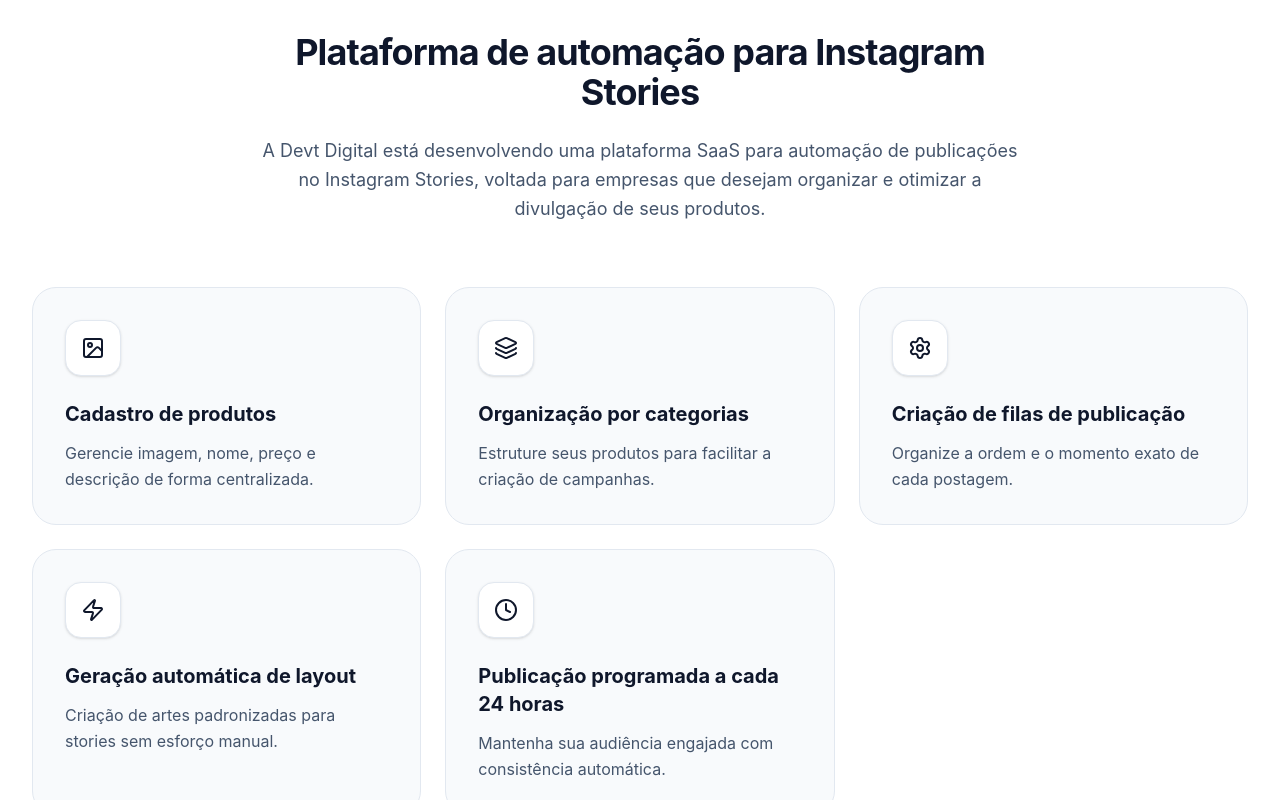
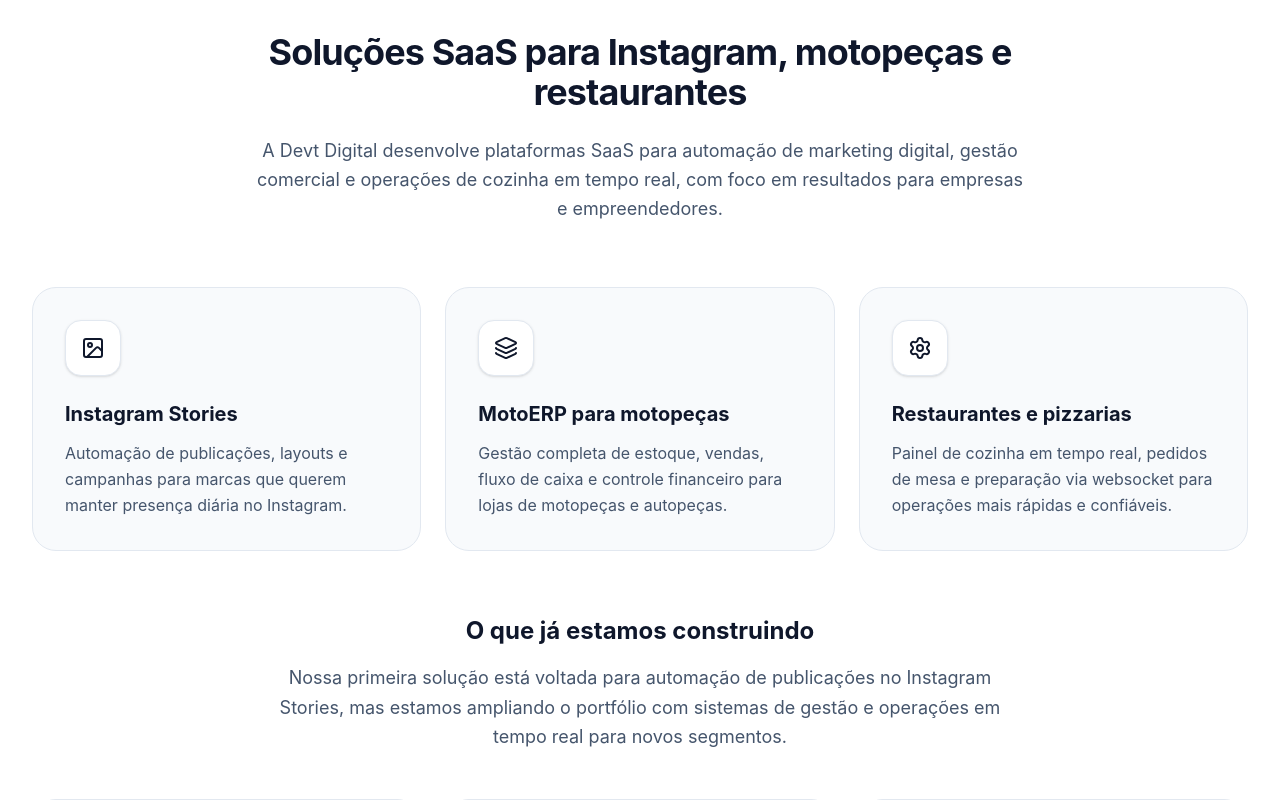
Before and after one commit to thiagoleites/dvt-emp, a Nuxt app: page / in a window 1280 px wide. Shown: the part 1400-2200 px from the top of the page. Built offline with nearby package versions, Linux system fonts and the light colour scheme; no server answers.

Commit message:
feat: Update FAQ and platform offerings, enhance SEO metadata for index page

```diff
--- a/app/components/Faq.vue
+++ b/app/components/Faq.vue
@@ -18,6 +18,10 @@
   {
     question: "Quais dados são usados?",
     answer: "Utilizamos apenas os dados fornecidos no cadastro dos produtos (imagens, nomes, preços e descrições) e as permissões básicas necessárias para realizar a publicação na sua conta comercial."
+  },
+  {
+    question: "Vocês desenvolvem outras soluções além do Instagram?",
+    answer: "Sim. A Devt Digital desenvolve também sistemas de gestão para motopeças e autopeças e plataformas para restaurantes e pizzarias, incluindo painel de cozinha e pedidos em tempo real via websocket."
   },
   {
     question: "Quando será aberto ao público?",
--- a/app/components/Plataforma.vue
+++ b/app/components/Plataforma.vue
@@ -1,5 +1,23 @@
 <script setup lang="ts">
 import { Image as ImageIcon, Layers, Settings, Zap, Clock, ShieldCheck } from 'lucide-vue-next'
+
+const offerings = [
+  {
+    icon: ImageIcon,
+    title: "Instagram Stories",
+    description: "Automação de publicações, layouts e campanhas para marcas que querem manter presença diária no Instagram."
+  },
+  {
+    icon: Layers,
+    title: "MotoERP para motopeças",
+    description: "Gestão completa de estoque, vendas, fluxo de caixa e controle financeiro para lojas de motopeças e autopeças."
+  },
+  {
+    icon: Settings,
+    title: "Restaurantes e pizzarias",
+    description: "Painel de cozinha em tempo real, pedidos de mesa e preparação via websocket para operações mais rápidas e confiáveis."
+  }
+]
 
 const features = [
   {
@@ -34,9 +52,26 @@
   <section id="plataforma" class="py-24 bg-white">
     <div class="max-w-7xl mx-auto px-4 sm:px-6 lg:px-8">
       <div class="text-center max-w-3xl mx-auto mb-16">
-        <h2 class="text-3xl lg:text-4xl font-bold text-slate-900 tracking-tight">Plataforma de automação para Instagram Stories</h2>
+        <h2 class="text-3xl lg:text-4xl font-bold text-slate-900 tracking-tight">Soluções SaaS para Instagram, motopeças e restaurantes</h2>
         <p class="mt-6 text-lg text-slate-600 leading-relaxed">
-          A Devt Digital está desenvolvendo uma plataforma SaaS para automação de publicações no Instagram Stories, voltada para empresas que desejam organizar e otimizar a divulgação de seus produtos.
+          A Devt Digital desenvolve plataformas SaaS para automação de marketing digital, gestão comercial e operações de cozinha em tempo real, com foco em resultados para empresas e empreendedores.
+        </p>
+      </div>
+
+      <div class="grid md:grid-cols-2 lg:grid-cols-3 gap-6 mb-16">
+        <div v-for="(offering, index) in offerings" :key="index" class="p-8 rounded-3xl border border-slate-200 bg-slate-50 hover:bg-white hover:shadow-lg transition-all duration-300 group">
+          <div class="w-14 h-14 bg-white rounded-2xl flex items-center justify-center mb-6 border border-slate-200 shadow-sm group-hover:scale-110 transition-transform duration-300">
+            <component :is="offering.icon" class="w-6 h-6 text-slate-900" />
+          </div>
+          <h3 class="text-xl font-bold text-slate-900 mb-3">{{ offering.title }}</h3>
+          <p class="text-slate-600 leading-relaxed">{{ offering.description }}</p>
+        </div>
+      </div>
+
+      <div class="text-center max-w-3xl mx-auto mb-12">
+        <h3 class="text-2xl font-bold text-slate-900 mb-4">O que já estamos construindo</h3>
+        <p class="text-slate-600 text-lg leading-relaxed">
+          Nossa primeira solução está voltada para automação de publicações no Instagram Stories, mas estamos ampliando o portfólio com sistemas de gestão e operações em tempo real para novos segmentos.
         </p>
       </div>
 
@@ -58,7 +93,7 @@
           </div>
           <h3 class="text-2xl font-bold text-white mb-4">Uso atual</h3>
           <p class="text-slate-300 text-lg max-w-3xl mx-auto leading-relaxed">
-            Em fase de validação interna com a marca <strong class="text-white font-semibold">Toda Diva – Moda Feminina</strong> (do mesmo grupo empresarial), utilizando apenas dados e conta comercial autorizada.
+            Em fase de validação interna com a marca <strong class="text-white font-semibold">Toda Diva – Moda Feminina</strong> (do mesmo grupo empresarial), utilizando apenas dados e conta comercial autorizada. Ao mesmo tempo, já estamos desenvolvendo também MotoERP para peças e sistemas para restaurantes/pizzarias.
           </p>
         </div>
       </div>
--- a/app/pages/index.vue
+++ b/app/pages/index.vue
@@ -1,8 +1,8 @@
 <script setup lang="ts">
 useHead({
-  title: 'Devt Digital - Automação de Publicações e Integrações SaaS',
+  title: 'Devt Digital - Soluções SaaS para Instagram, MotoERP e Restaurantes',
   meta: [
-    { name: 'description', content: 'Devt Digital oferece soluções SaaS para automação de publicações e integrações com APIs oficiais de redes sociais.' }
+    { name: 'description', content: 'Devt Digital oferece soluções SaaS para automação de Instagram Stories, gestão de motopeças/autopeças e operações de restaurantes e pizzarias com painel de cozinha em tempo real.' }
   ]
 })
 </script>
```
Also changed, not shown: 1 other file (tests, documents, lock files or other folders).
